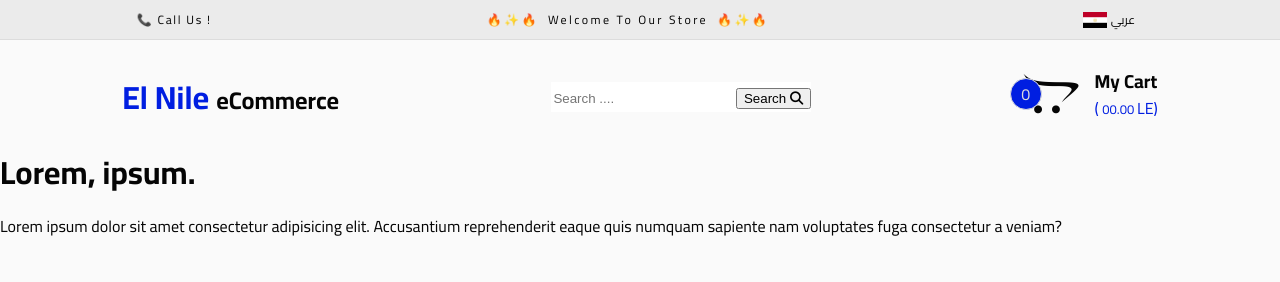
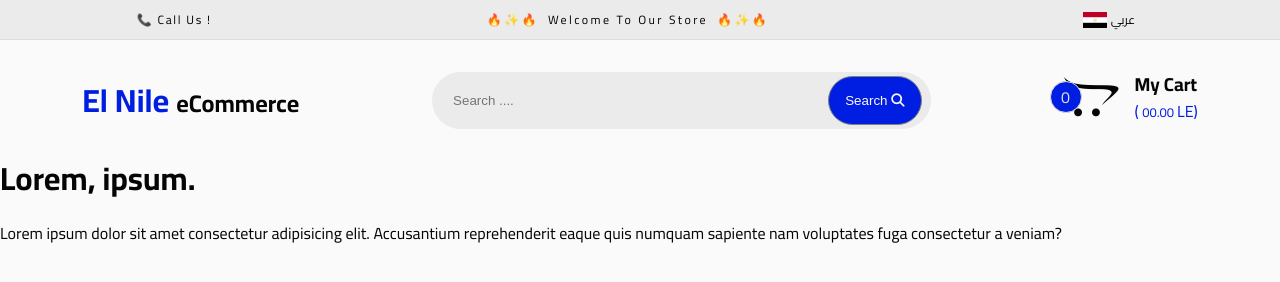
Before and after one commit to elsayed-hussein/elnile-ecommerce-sigma, a plain HTML site: page template/index.html in a window 1280 px wide. Drawn offline with Linux system fonts and the light colour scheme.

Commit message:
search bar

```diff
--- a/template/assets/scss/layout/_navbar.scss
+++ b/template/assets/scss/layout/_navbar.scss
@@ -59,9 +59,34 @@
       }
     }
     &Search {
-      background-color: white;
-      input {
-        border: none;
+      background-color: var(--navbar-color-light);
+      padding: 0.25rem;
+      width: 40%;
+
+      border-radius: 3rem;
+      form {
+        display: flex;
+        align-items: center;
+        justify-content: space-around;
+
+        input {
+          &:focus {
+            outline: none;
+            border-bottom: 0.1rem dashed gray;
+          }
+          margin: 0.25rem;
+          padding: 0.5rem;
+          width: 75%;
+          border: none;
+          background-color: var(--navbar-color-light);
+        }
+        button {
+          border-radius: 3rem;
+          padding: 1rem;
+          color: var(--background-color-light);
+          border: 0.05rem solid gray;
+          background-color: var(--logo-color-light);
+        }
       }
     }
     &Cart {
--- a/template/index.html
+++ b/template/index.html
@@ -76,11 +76,13 @@
                     </h1>
                 </div>
                 <div class="navbar__midSearch">
-                    <input type="text" placeholder="Search ....">
-                    <button>
-                        Search
-                        <i class="fa-solid fa-magnifying-glass"></i>
-                    </button>
+                    <form action="#" method="get">
+                        <input type="text" placeholder="Search ....">
+                        <button>
+                            Search
+                            <i class="fa-solid fa-magnifying-glass"></i>
+                        </button>
+                    </form>
                 </div>
                 <div class="navbar__midCart">
                     <div class="navbar__midCartRight">
```
Also changed, not shown: template/assets/css/style.min.css.
